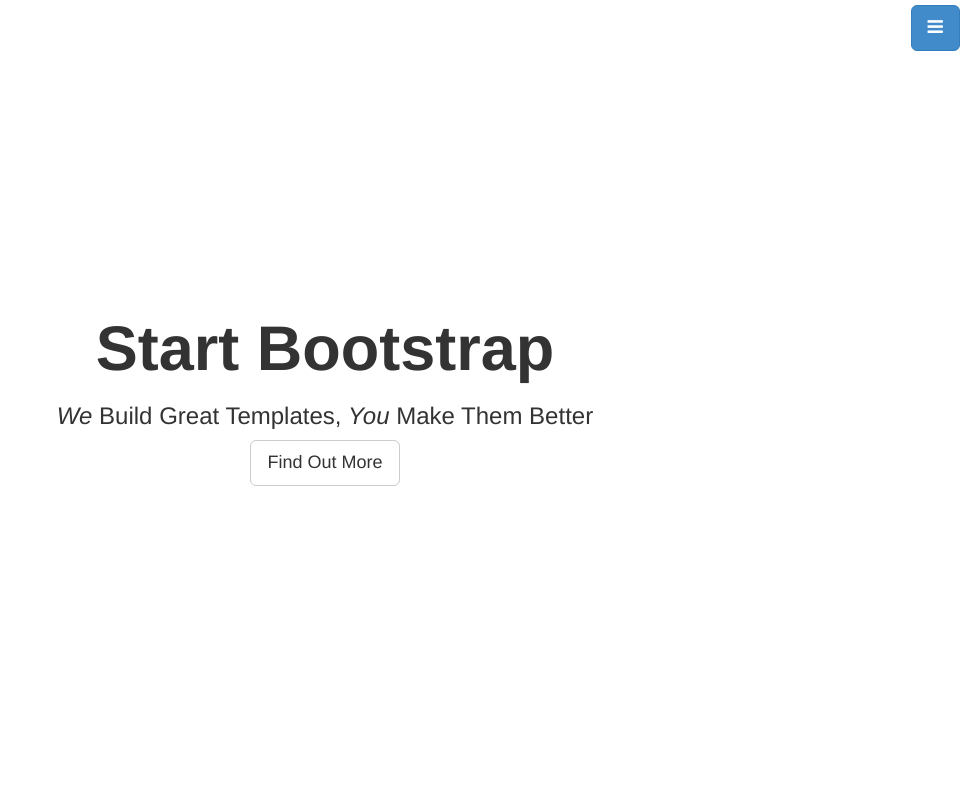
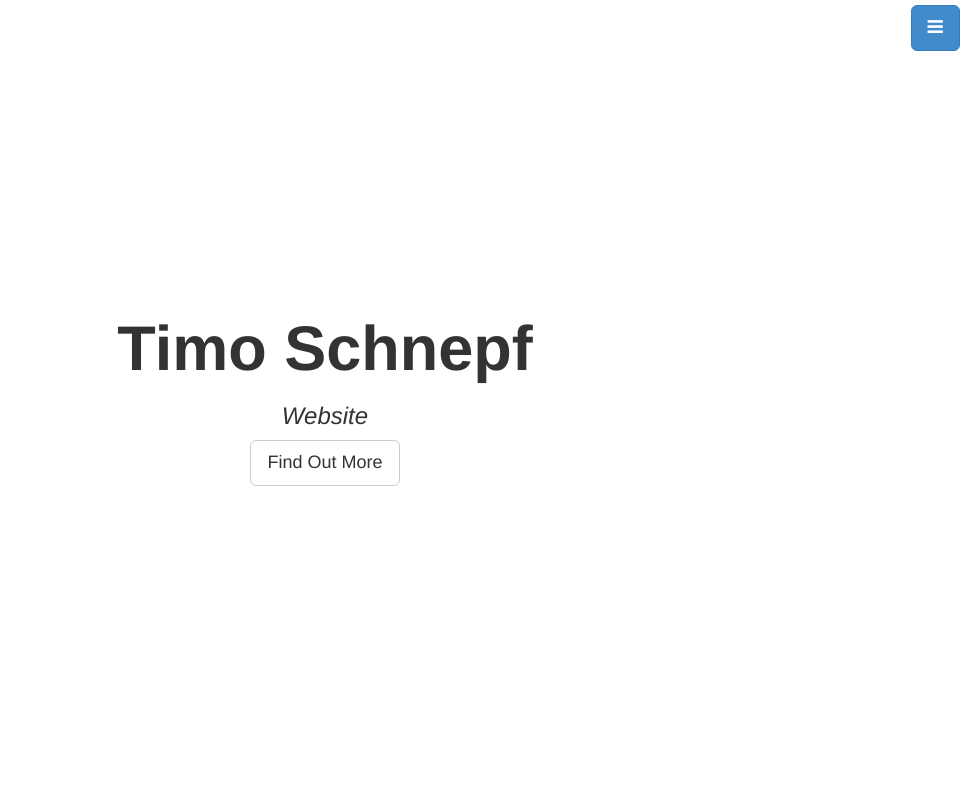
Before and after one commit to timoschnepf/portfolio, a plain HTML site: page index.html in a window 1280 px wide. Shown: the top 800 px of the page, without its empty margins (315-1280 px from the left). Drawn offline with Linux system fonts and the light colour scheme.

Commit message:
codicodi

```diff
--- a/index.html
+++ b/index.html
@@ -23,7 +23,7 @@
     <div id="sidebar-wrapper">
       <ul class="sidebar-nav">
         <a id="menu-close" href="#" class="btn btn-default btn-lg pull-right toggle"><i class="fa fa-times"></i></a>
-        <li class="sidebar-brand"><a href="http://startbootstrap.com">Start Bootstrap</a></li>
+        <li class="sidebar-brand"><a href="http://startbootstrap.com">Timo Schnepf</a></li>
         <li><a href="#top">Home</a></li>
         <li><a href="#about">About</a></li>
         <li><a href="#services">Services</a></li>
@@ -36,8 +36,8 @@
     <!-- Full Page Image Header Area -->
     <div id="top" class="header">
       <div class="vert-text">
-        <h1>Start Bootstrap</h1>
-        <h3><em>We</em> Build Great Templates, <em>You</em> Make Them Better</h3>
+        <h1>Timo Schnepf</h1>
+        <h3><em>Website</em></h3>
         <a href="#about" class="btn btn-default btn-lg">Find Out More</a>
       </div>
     </div>
```
